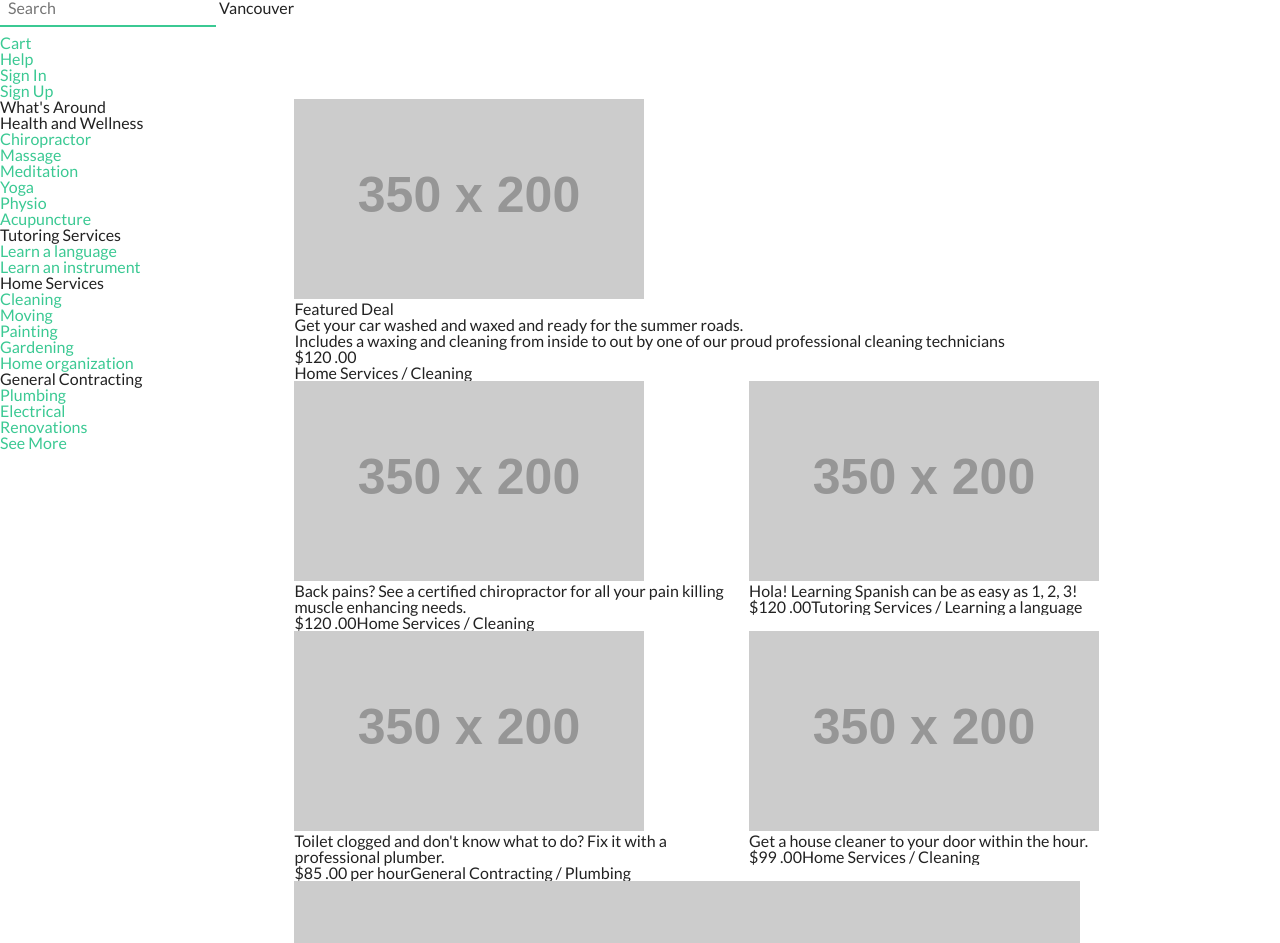
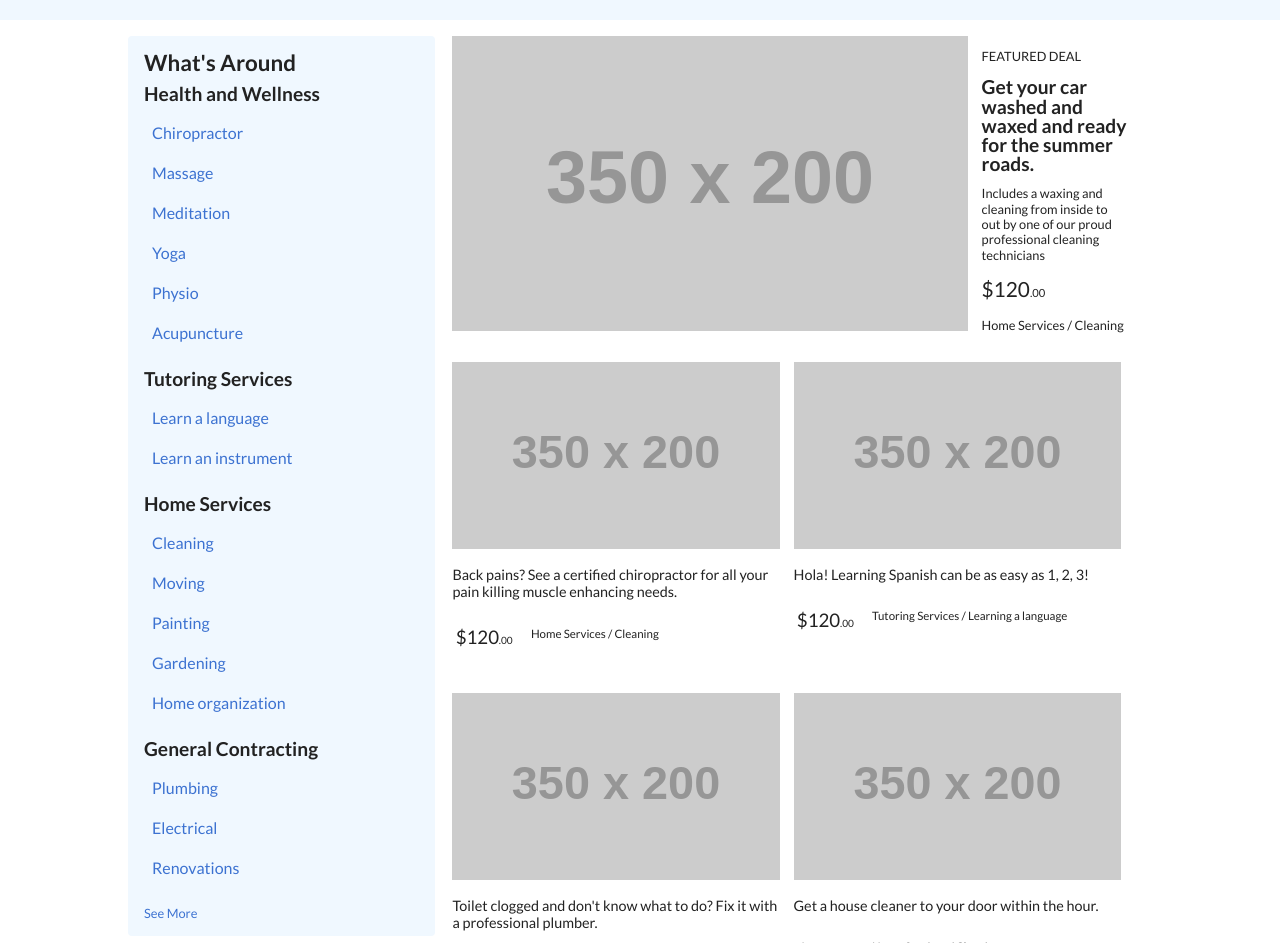
Before and after one commit to sahiga/housecall, a plain HTML site: page index.html in a window 1280 px wide. Shown: the part 66-1009 px from the top of the page. Drawn offline with Linux system fonts and the light colour scheme; placeholder pictures from the web are drawn by us.

Commit message:
Add basic styles and colors

```diff
--- a/index.html
+++ b/index.html
@@ -5,62 +5,100 @@
     <link href="reset.css" rel="stylesheet" type="text/css" />
     <link href="style.css" rel="stylesheet" type="text/css" />
     <link href="http://fonts.googleapis.com/css?family=Lato:300,400,700" rel="stylesheet" type="text/css">
-    <link href="http://maxcdn.bootstrapcdn.com/font-awesome/4.2.0/css/font-awesome.min.css" rel="stylesheet">
+   <!--  <link href="http://maxcdn.bootstrapcdn.com/font-awesome/4.2.0/css/font-awesome.min.css" rel="stylesheet"> -->
   </head>
   <body>
     <header>
+      <div class="row clearfix container">
+        <div class="col3">
           <h1 class="logo">housecall</h1>
+        </div>
+        <div class="col6">
           <div class="search">
             <input type="text" placeholder="Search" />
             Vancouver
           </div>
+        </div>
+        <div class="col3">
           <ul class="header-list">
-        <li><a href="">Cart</a></li>
-        <li><a href="">Help</a></li>
-        <li><a href="">Sign In</a></li>
-        <li><a href="">Sign Up</a></li>
+            <li class="header-list-item"><a href="">Cart</a></li>
+            <li class="header-list-item"><a href="">Help</a></li>
+            <li class="header-list-item"><a href="">Sign In</a></li>
+            <li class="header-list-item"><a href="">Sign Up</a></li>
           </ul>
+        </div>
+      </div>
     </header>
-    <div class="row">
+    <div class="row clearfix container">
       <aside class="sidebar col4">
         <h2>What's Around</h2>
         <h3 class="sidebar-header">Health and Wellness</h3>
         <ul class="sidebar-list">
-          <li><a href="">Chiropractor</a></li>
-          <li><a href="">Massage</a></li>
-          <li><a href="">Meditation</a></li>
-          <li><a href="">Yoga</a></li>
-          <li><a href="">Physio</a></li>
-          <li><a href="">Acupuncture</a></li>
+          <li class="sidebar-list-item">
+            <a class="block-link" href="">Chiropractor</a>
+          </li>
+          <li class="sidebar-list-item">
+            <a class="block-link" href="">Massage</a>
+          </li>
+          <li class="sidebar-list-item">
+            <a class="block-link" href="">Meditation</a>
+          </li>
+          <li class="sidebar-list-item">
+            <a class="block-link" href="">Yoga</a>
+          </li>
+          <li class="sidebar-list-item">
+            <a class="block-link" href="">Physio</a>
+          </li>
+          <li class="sidebar-list-item">
+            <a class="block-link" href="">Acupuncture</a>
+          </li>
         </ul>
         <h3 class="sidebar-header">Tutoring Services</h3>
         <ul class="sidebar-list">
-          <li><a href="">Learn a language</a></li>
-          <li><a href="">Learn an instrument</a></li>
+          <li class="sidebar-list-item">
+            <a class="block-link" href="">Learn a language</a>
+          </li>
+          <li class="sidebar-list-item">
+            <a class="block-link" href="">Learn an instrument</a>
+          </li>
         </ul>
         <h3 class="sidebar-header">Home Services</h3>
         <ul class="sidebar-list">
-          <li><a href="">Cleaning</a></li>
-          <li><a href="">Moving</a></li>
-          <li><a href="">Painting</a></li>
-          <li><a href="">Gardening</a></li>
-          <li><a href="">Home organization</a></li>
+          <li class="sidebar-list-item">
+            <a class="block-link" href="">Cleaning</a>
+          </li>
+          <li class="sidebar-list-item">
+            <a class="block-link" href="">Moving</a>
+          </li>
+          <li class="sidebar-list-item">
+            <a class="block-link" href="">Painting</a>
+          </li>
+          <li class="sidebar-list-item">
+            <a class="block-link" href="">Gardening</a>
+          </li>
+          <li class="sidebar-list-item"><a class="block-link" href="">Home organization</a></li>
         </ul>
         <h3 class="sidebar-header">General Contracting</h3>
         <ul class="sidebar-list">
-          <li><a href="">Plumbing</a></li>
-          <li><a href="">Electrical</a></li>
-          <li><a href="">Renovations</a></li>
+          <li class="sidebar-list-item">
+            <a class="block-link" href="">Plumbing</a>
+          </li>
+          <li class="sidebar-list-item">
+            <a class="block-link" href="">Electrical</a>
+          </li>
+          <li class="sidebar-list-item">
+            <a class="block-link" href="">Renovations</a>
+          </li>
         </ul>
         <a class="small" href="">See More</a>
       </aside>
       <section class="main col8">
-        <div class="row primary">
+        <div class="row clearfix primary">
           <div class="col9">
-            <img src="http://placehold.it/350x200" />
+            <img class="photo" src="http://placehold.it/350x200" />
           </div>
           <div class="col3">
-            <p class="small-caps">Featured Deal</p>
+            <p class="small caps">Featured Deal</p>
             <h3>Get your car washed and waxed and ready for the summer roads.</h3>
             <p class="small">
               Includes a waxing and cleaning from inside to out by one of our proud professional cleaning technicians
@@ -74,14 +112,14 @@
               Cleaning
             </p>
           </div>
-        </div><!--/.row-->
-        <div class="row">
+        </div><!--/.row clearfix-->
+        <div class="row clearfix secondary">
           <div class="col6">
-            <img src="http://placehold.it/350x200" />
+            <img class="photo" src="http://placehold.it/350x200" />
             <p>
               Back pains? See a certified chiropractor for all your pain killing muscle enhancing needs.
             </p>
-            <div class="row">
+            <div class="row clearfix">
               <div class="col3">
                 <p>
                   <span class="price-left">$120</span>
@@ -97,11 +135,11 @@
             </div>
           </div><!--/.col6-->
           <div class="col6">
-            <img src="http://placehold.it/350x200" />
+            <img class="photo" src="http://placehold.it/350x200" />
             <p>
               Hola! Learning Spanish can be as easy as 1, 2, 3!
             </p>
-            <div class="row">
+            <div class="row clearfix">
               <div class="col3">
                 <p>
                   <span class="price-left">$120</span>
@@ -116,14 +154,14 @@
               </div>
             </div>
           </div><!--/.col6-->
-        </div><!--/.row-->
-        <div class="row">
+        </div><!--/.row clearfix-->
+        <div class="row clearfix secondary">
           <div class="col6">
-            <img src="http://placehold.it/350x200" />
+            <img class="photo" src="http://placehold.it/350x200" />
             <p>
               Toilet clogged and don't know what to do? Fix it with a professional plumber.
             </p>
-            <div class="row">
+            <div class="row clearfix">
               <div class="col3">
                 <p>
                   <span class="price-left">$85</span>
@@ -139,11 +177,11 @@
             </div>
           </div><!--/.col6-->
           <div class="col6">
-            <img src="http://placehold.it/350x200" />
+            <img class="photo" src="http://placehold.it/350x200" />
             <p>
               Get a house cleaner to your door within the hour.
             </p>
-            <div class="row">
+            <div class="row clearfix">
               <div class="col3">
                 <p>
                   <span class="price-left">$99</span>
@@ -158,15 +196,15 @@
               </div>
             </div>
           </div><!--/.col6-->
-        </div><!--/.row-->
-        <div class="row">
+        </div><!--/.row clearfix-->
+        <div class="row clearfix secondary">
           <div class="col4">
-            <img src="http://placehold.it/350x200" />
+            <img class="photo" src="http://placehold.it/350x200" />
             <p>
               Electricity is broken? Fix it!
             </p>
-            <div class="row">
-              <div class="col3">
+            <div class="row clearfix">
+              <div class="col4">
                 <p>
                   <span class="price-left">$210</span>
                   <span class="price-right">.00</span>
@@ -181,18 +219,18 @@
             </div>
           </div><!--/.col4-->
           <div class="col4">
-            <img src="http://placehold.it/350x200" />
+            <img class="photo" src="http://placehold.it/350x200" />
             <p>
               Send movers to your door without any hassle.
             </p>
-            <div class="row">
-              <div class="col3">
+            <div class="row clearfix">
+              <div class="col4">
                 <p>
                   <span class="price-left">$1210</span>
                   <span class="price-right">.00</span>
                 </p>
               </div>
-              <div class="col9">
+              <div class="col8">
                 <p class="small">
                   <span class="light">Home Services / </span>
                   Moving
@@ -201,18 +239,18 @@
             </div>
           </div><!--/.col4-->
           <div class="col4">
-            <img src="http://placehold.it/350x200" />
+            <img class="photo" src="http://placehold.it/350x200" />
             <p>
               Buon Giorno. Get ready for your trip to Italy with a 3 day lesson plan.
             </p>
-            <div class="row">
-              <div class="col3">
+            <div class="row clearfix">
+              <div class="col4">
                 <p>
-                  <span class="price-left">$60 per day</span>
-                  <span class="price-right">.00</span>
+                  <span class="price-left">$60</span>
+                  <span class="price-right">.00 per day</span>
                 </p>
               </div>
-              <div class="col9">
+              <div class="col8">
                 <p class="small">
                   <span class="light">General Contracting / </span>
                   Plumbing
@@ -220,21 +258,21 @@
               </div>
             </div>
           </div><!--/.col4-->
-        </div><!--/.row-->
-        <div class="row">
+        </div><!--/.row clearfix-->
+        <div class="row clearfix">
           <div class="col4">
-            <img src="http://placehold.it/350x200" />
+            <img class="photo" src="http://placehold.it/350x200" />
             <p>
               Need a party pronto? Hire a clown or party balloon castle.
             </p>
-            <div class="row">
+            <div class="row clearfix">
               <div class="col3">
                 <p>
                   <span class="price-left">$80</span>
                   <span class="price-right">.00 per 1/2 hour</span>
                 </p>
               </div>
-              <div class="col9">
+              <div class="col8">
                 <p class="small">
                   <span class="light">Fun / </span>
                   Party Planning
@@ -243,18 +281,18 @@
             </div>
           </div><!--/.col4-->
           <div class="col4">
-            <img src="http://placehold.it/350x200" />
+            <img class="photo" src="http://placehold.it/350x200" />
             <p>
               Time to fix that leaky faucet with this special deal.
             </p>
-            <div class="row">
-              <div class="col3">
+            <div class="row clearfix">
+              <div class="col4">
                 <p>
                   <span class="price-left">$780</span>
-                  <span class="price-right">.00</span>
+                  <superscript class="price-right">.00</superscript>
                 </p>
               </div>
-              <div class="col9">
+              <div class="col8">
                 <p class="small">
                   <span class="light">General Contracting / </span>
                   Plumbing
@@ -263,18 +301,18 @@
             </div>
           </div><!--/.col4-->
           <div class="col4">
-            <img src="http://placehold.it/350x200" />
+            <img class="photo" src="http://placehold.it/350x200" />
             <p>
               Looks like those grapes are ready for harvesting. Do it yourself or get some help.
             </p>
-            <div class="row">
-              <div class="col3">
+            <div class="row clearfix">
+              <div class="col4">
                 <p>
                   <span class="price-left">$10</span>
                   <span class="price-right">.00</span>
                 </p>
               </div>
-              <div class="col9">
+              <div class="col8">
                 <p class="small">
                   <span class="light">Home Services / </span>
                   Gardening
@@ -282,13 +320,15 @@
               </div>
             </div>
           </div><!--/.col4-->
-        </div><!--/.row-->
+        </div><!--/.row clearfix-->
+      </section>
+      <section class="center">
         <button class="btn btn-outlined">See More</button>
       </section>
-    </div><!--/.row-->
+    </div><!--/.row clearfix-->
     <footer>
-      <div class="row">
-        <div class="col2">
+      <div class="row clearfix container">
+        <div class="col3">
           <h3 class="sidebar-header">Company</h3>
           <ul class="sidebar-list">
             <li><a href="">About Housecall</a></li>
@@ -297,8 +337,8 @@
             <li><a href="">Press</a></li>
             <li><a href="">Investor Relations</a></li>
           </ul>
-        </div><!--/.col2-->
-        <div class="col2">
+        </div><!--/.col3-->
+        <div class="col3">
           <h3 class="sidebar-header">More</h3>
           <ul class="sidebar-list">
             <li><a href="">Customer Support</a></li>
@@ -306,20 +346,20 @@
             <li><a href="">Gift Cards</a></li>
             <li><a href="">Gift Shop</a></li>
           </ul>
-        </div><!--/.col2-->
-        <div class="col2">
+        </div><!--/.col3-->
+        <div class="col3">
           <h3 class="sidebar-header">Follow Us</h3>
           <ul class="sidebar-list">
             <li><a href="">Facebook</a></li>
             <li><a href="">Twitter</a></li>
             <li><a href="">LinkedIn</a></li>
           </ul>
-        </div><!--/.col2-->
-        <div class="col2">
+        </div><!--/.col3-->
+        <div class="col3">
           <button class="btn btn-filled">Get the app</button>
-        </div><!--/.col2-->
-      </div><!--/.row-->
-      <p class="row">
+        </div><!--/.col3-->
+      </div><!--/.row clearfix-->
+      <p class="row clearfix center">
         &copy; 2015 Housecall, Inc. All Rights Reserved.
         <a href="">Terms of Use</a> |
         <a href="">Privacy Policy</a>
--- a/style.css
+++ b/style.css
@@ -7,20 +7,37 @@ body {
   font-weight: 400;
 }
 
+aside, header, footer, section {
+  -webkit-box-sizing: border-box;
+  -moz-box-sizing: border-box;
+  box-sizing: border-box;
+}
+
 a {
   text-decoration: none;
   cursor: pointer;
-  color: #3BC993;
+  color: #3C72D1;
 }
 
 a:hover {
   opacity: 0.8;
 }
 
+h1, h2, h3 {
+  font-weight: 700;
+}
+
 h1 {
-  font-size: 1.5em;
-  margin: 0.5em ;
-  text-align: center;
+  font-size: 1.6em;
+  margin: 0.5em 0;
+}
+
+h2 {
+  font-size: 1.4em;
+}
+
+h3 {
+  font-size: 1.2em;
 }
 
 /* Inputs, textareas, and buttons */
@@ -32,12 +49,12 @@ input, textarea {
   font-family: "Lato", Helvetica, Arial, sans-serif;
   border-width: 0 0 2px 0;
   border-style: solid;
-  border-color: #3BC993;
+  border-color: #3C72D1;
 }
 
 .btn {
   font-family: "Lato", Helvetica, Arial, sans-serif;
-  padding: 0.5em;
+  padding: 0.5em 1em;
   letter-spacing: 0.05em;
   font-size: 1em;
   font-weight: 700;
@@ -54,37 +71,139 @@ input, textarea {
 }
 
 .btn-outlined {
-  color: #3BC993;
-  border: 2px solid #3BC993;
+  color: #3C72D1;
+  border: 2px solid #3C72D1;
   background: transparent;
 }
 
 .btn-filled {
   color: #fff;
-  background: #3BC993;
+  background: #3C72D1;
 }
 
 /* Layout */
-.row {
-  overflow: auto;
+.container {
+  width: 80%;
+  margin: 0 auto;
+}
+
+.clearfix:before,
+.clearfix:after {
+  content: "";
+  display: table;
+}
+
+.clearfix:after {
+  clear: both;
+}
+
+.clearfix {
+  zoom: 1;
+}
+
+.row:not(.container) {
+  margin: 1em 0;
 }
 
 [class*="col"] {
   float: left;
+  padding: 0 1%;
 }
 
-.col2 {
-  width: 16%;
+.col2 { width: 15%; }
+.col3 { width: 21%; }
+.col4 { width: 30%; }
+.col6 { width: 47%; }
+.col8 { width: 70%; }
+.col9 { width: 74%; }
+
+header {
+  background: aliceblue;
+  padding: 1em;
+  font-size: 0.9em;
 }
 
-.col4 {
-  width: 23%;
+.header-list {
+  margin: 1em;
 }
 
-.col6 {
-  width: 48%;
+.header-list-item {
+  display: inline-block;
+  margin: 0 0.25em;
 }
 
-.col8 {
-  width: 74%;
+.sidebar {
+  background: aliceblue;
+  padding: 1em;
+  margin: 1em 0;
+  -webkit-border-radius: 4px;
+  -moz-border-radius: 4px;
+  border-radius: 4px;
 }
+
+.sidebar-header {
+  font-weight: 700;
+  margin: 0.5em 0;
+}
+
+.sidebar-list {
+  margin: 0.25em 0 1em;
+}
+
+.sidebar-list-item {
+  padding: 0.25em 0;
+}
+
+.block-link {
+  display: block;
+  padding: 0.5em;
+}
+
+.block-link:hover {
+  color: #fff;
+  background: #3C72D1;
+  -webkit-border-radius: 4px;
+  -moz-border-radius: 4px;
+  border-radius: 4px;
+}
+
+.photo {
+  width: 100%;
+}
+
+p {
+  margin: 1em 0;
+  line-height: 1.2em;
+}
+
+.small {
+  font-size: 0.8em;
+}
+
+.caps {
+  text-transform: uppercase;
+}
+
+.price-left {
+  font-size: 1.3em;
+  margin: 0 -3px 0 0;
+}
+
+.price-right {
+  font-size: 0.7em;
+  margin: -4px 0 0 0;
+}
+
+footer {
+  margin: 2em 0 0 0;
+  padding: 1em;
+  background: aliceblue;
+}
+
+.center {
+  text-align: center;
+}
+
+.secondary {
+  font-size: 0.9em;
+}
```
Lines whose indentation alone changed are shown as unchanged.
